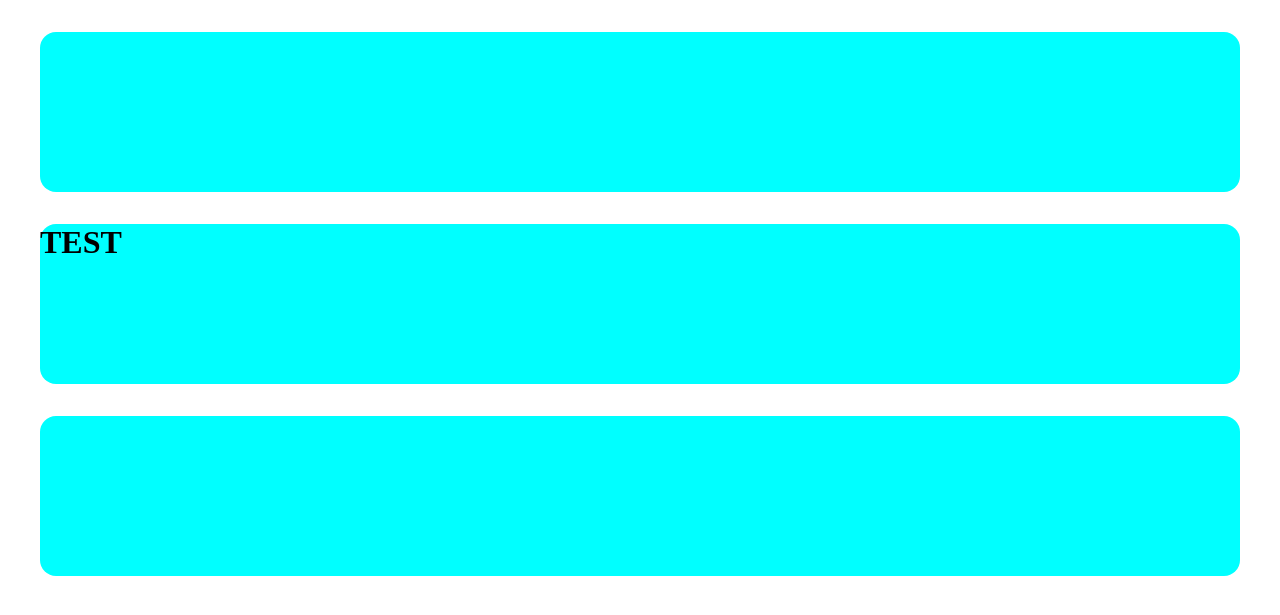
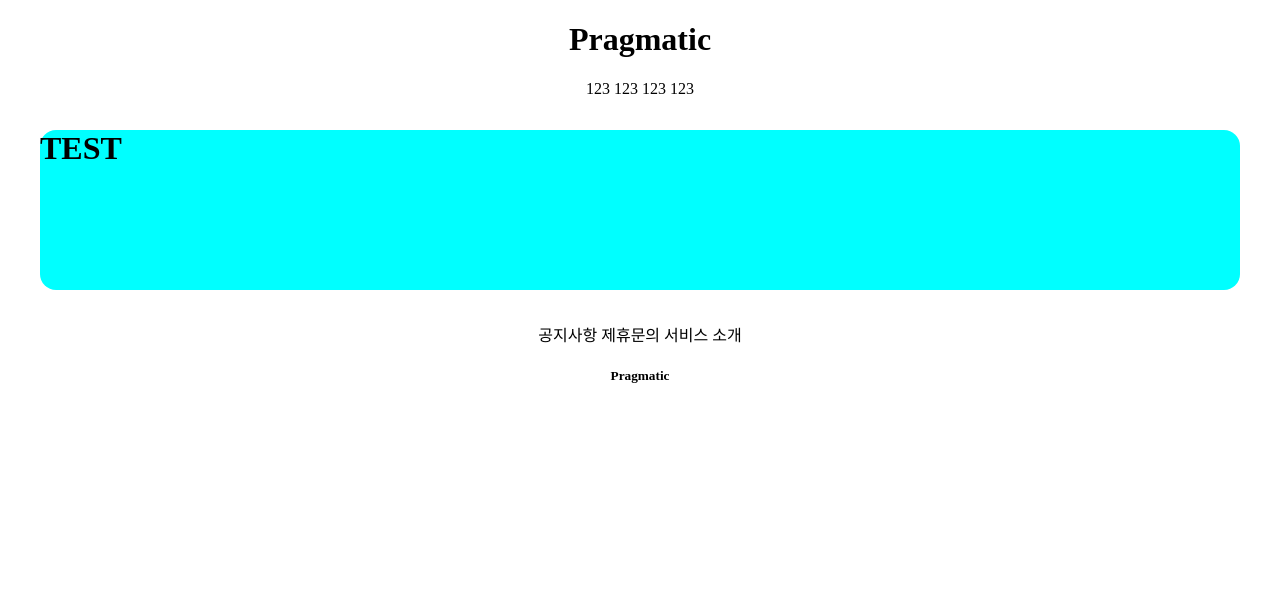
Before and after one commit to soohyoen/django_2, a Django app: page /accounts/hello_world/ in a window 1280 px wide. Shown: the top 615 px of the page. Run offline with Django 3.2, Linux system fonts and the light colour scheme; parts of the project's set-up code (start-up, migrations or seed data) failed here and were passed over.

Commit message:
7/5 commit 2

```diff
--- a/templates/footer.html
+++ b/templates/footer.html
@@ -1,4 +1,12 @@
-<div style="height:10rem; background-color: aqua; margin:2rem; border-radius:1rem;">
+<div style="text-align: center">
 
+    <div>
+        <span>공지사항</span>
+        <span>제휴문의</span>
+        <span>서비스 소개</span>
+    </div>
+    <div>
+        <h5>Pragmatic</h5>
+    </div>
 
 </div>
--- a/templates/header.html
+++ b/templates/header.html
@@ -1,4 +1,15 @@
-<div style="height:10rem; background-color: aqua; margin:2rem; border-radius:1rem;">
+<div style="text-align: center">
+
+    <div>
+        <h1>Pragmatic</h1>
+
+    </div>
+    <div>
+        <span>123</span>
+        <span>123</span>
+        <span>123</span>
+        <span>123</span>
+    </div>
 
 
 </div>
```
